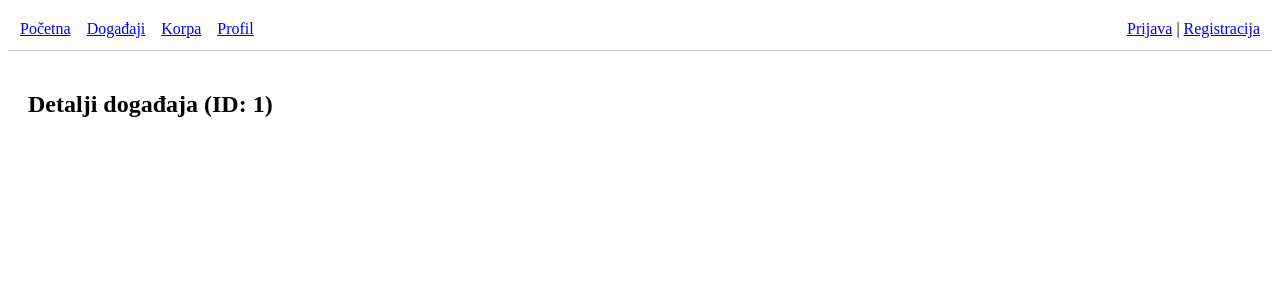
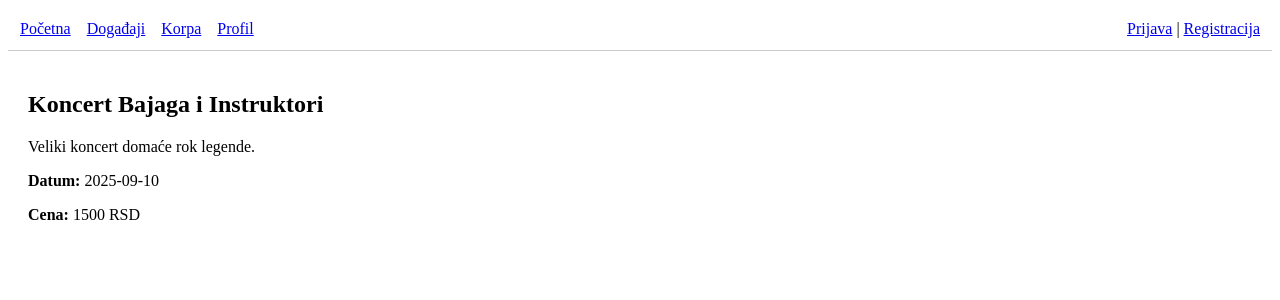
Before and after one commit to DjordjeVeliki/CIS25-prodaja-karata, a React (Vite) app: page /dogadjaji/1 in a window 1280 px wide. Shown: the top 300 px of the page. Built offline with nearby package versions, Linux system fonts and the light colour scheme.

Commit message:
feat: dodata lista događaja i detaljan prikaz događaja

```diff
--- /dev/null
+++ b/src/podaci/dogadjaji.ts
@@ -0,0 +1,31 @@
+export interface Dogadjaj {
+  id: number;
+  naziv: string;
+  opis: string;
+  datum: string;
+  cena: number;
+}
+
+export const dogadjaji: Dogadjaj[] = [
+  {
+    id: 1,
+    naziv: "Koncert Bajaga i Instruktori",
+    opis: "Veliki koncert domaće rok legende.",
+    datum: "2025-09-10",
+    cena: 1500
+  },
+  {
+    id: 2,
+    naziv: "Pozorišna predstava - Hamlet",
+    opis: "Klasik u izvedbi Narodnog pozorišta.",
+    datum: "2025-09-20",
+    cena: 1200
+  },
+  {
+    id: 3,
+    naziv: "Muzejska izložba - Egipatske relikvije",
+    opis: "Retke relikvije iz drevnog Egipta.",
+    datum: "2025-10-01",
+    cena: 800
+  }
+];
--- a/src/stranice/DetaljDogadjaja.tsx
+++ b/src/stranice/DetaljDogadjaja.tsx
@@ -1,6 +1,20 @@
 import { useParams } from "react-router-dom";
+import { dogadjaji } from "../podaci/dogadjaji";
 
 export default function DetaljDogadjaja() {
   const { id } = useParams();
-  return <h2>Detalji događaja (ID: {id})</h2>;
+  const dogadjaj = dogadjaji.find(d => d.id === Number(id));
+
+  if (!dogadjaj) {
+    return <h2>Događaj nije pronađen</h2>;
+  }
+
+  return (
+    <div>
+      <h2>{dogadjaj.naziv}</h2>
+      <p>{dogadjaj.opis}</p>
+      <p><strong>Datum:</strong> {dogadjaj.datum}</p>
+      <p><strong>Cena:</strong> {dogadjaj.cena} RSD</p>
+    </div>
+  );
 }
--- a/src/stranice/Dogadjaji.tsx
+++ b/src/stranice/Dogadjaji.tsx
@@ -1,3 +1,19 @@
+import { Link } from "react-router-dom";
+import { dogadjaji } from "../podaci/dogadjaji";
+
 export default function Dogadjaji() {
-  return <h2>Spisak događaja</h2>;
+  return (
+    <div>
+      <h2>Spisak događaja</h2>
+      <ul>
+        {dogadjaji.map(d => (
+          <li key={d.id} style={{marginBottom:"12px"}}>
+            <strong>{d.naziv}</strong> - {d.datum} - {d.cena} RSD
+            <br />
+            <Link to={`/dogadjaji/${d.id}`}>Detalji</Link>
+          </li>
+        ))}
+      </ul>
+    </div>
+  );
 }
```
